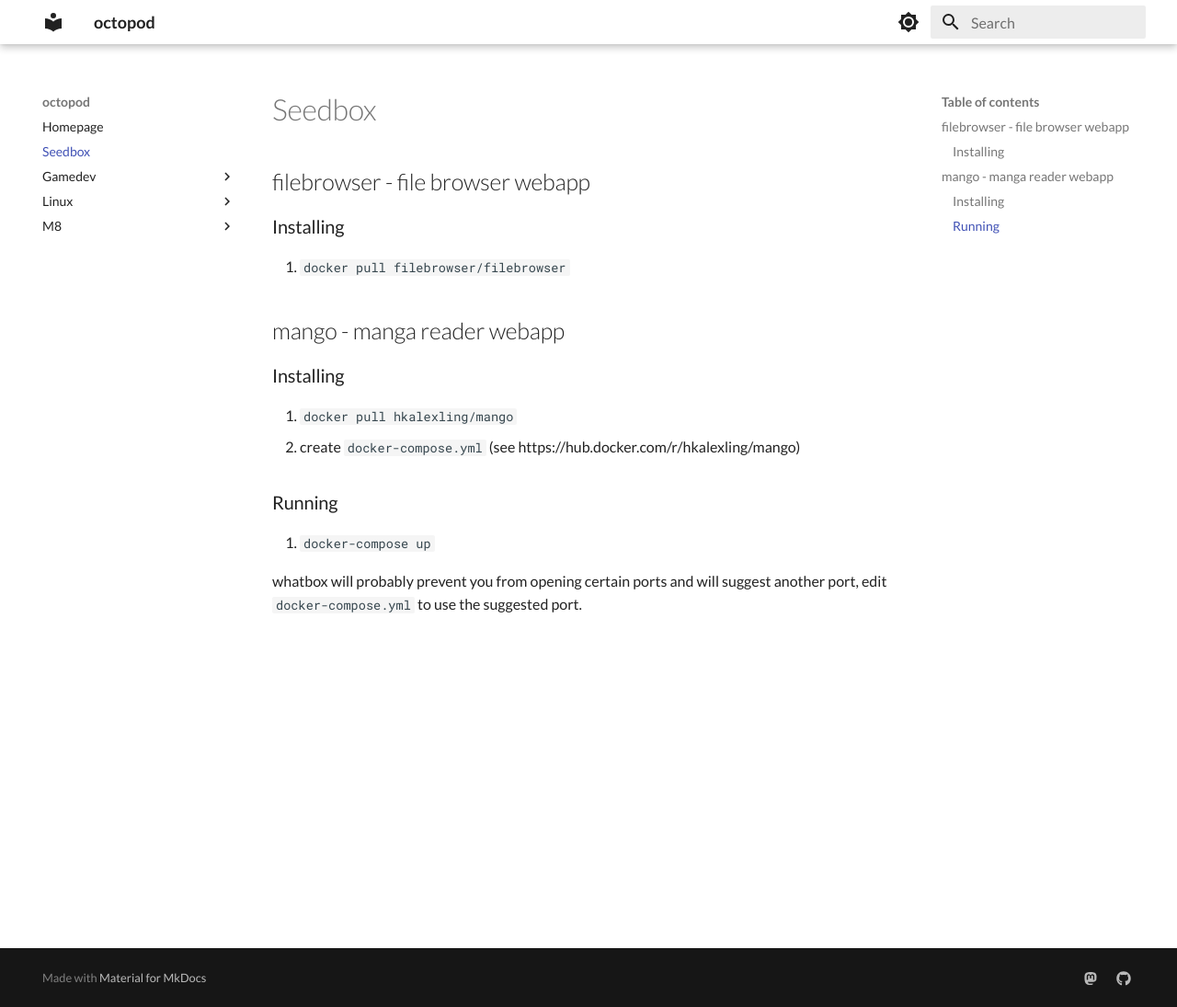
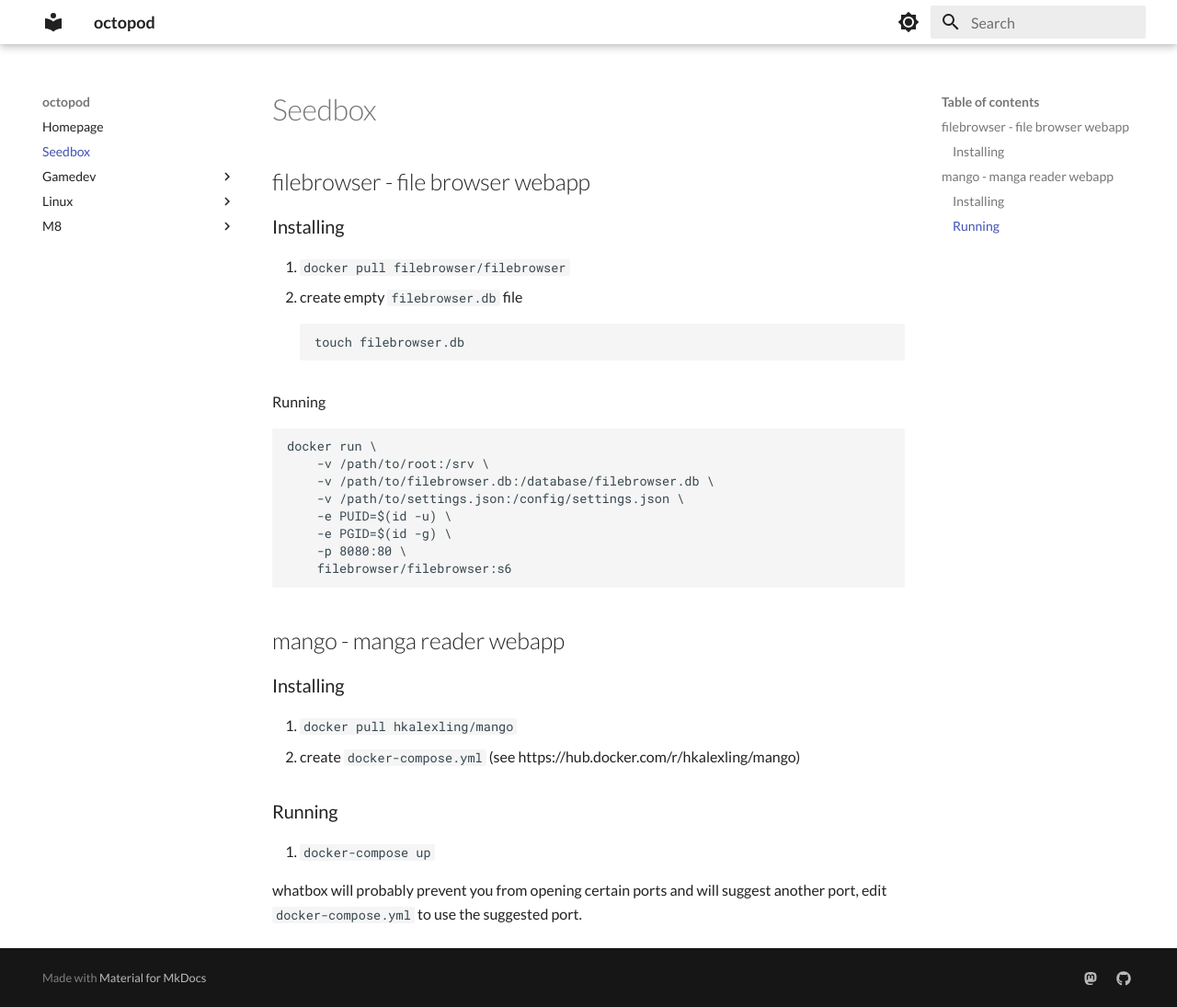
Before and after one commit to bakana808/mkdocs, an MkDocs documentation site: the page built from docs/seedbox.md, in a window 1280 px wide and 1095 px high. Shown: the whole window at 92% size. Built offline with MkDocs 1.6.1 and Material for MkDocs 9.7.7, drawn with Linux system fonts in a browser that asks for light colours.

Commit message:
vault backup: 2024-03-08 22:15:43

````diff
--- a/docs/seedbox.md
+++ b/docs/seedbox.md
@@ -4,6 +4,22 @@
 
 ### Installing
 1. `docker pull filebrowser/filebrowser`
+2. create empty `filebrowser.db` file
+```
+touch filebrowser.db
+```
+
+Running
+```
+docker run \
+    -v /path/to/root:/srv \
+    -v /path/to/filebrowser.db:/database/filebrowser.db \
+    -v /path/to/settings.json:/config/settings.json \
+    -e PUID=$(id -u) \
+    -e PGID=$(id -g) \
+    -p 8080:80 \
+    filebrowser/filebrowser:s6
+```
 
 ## mango - manga reader webapp
 
````
